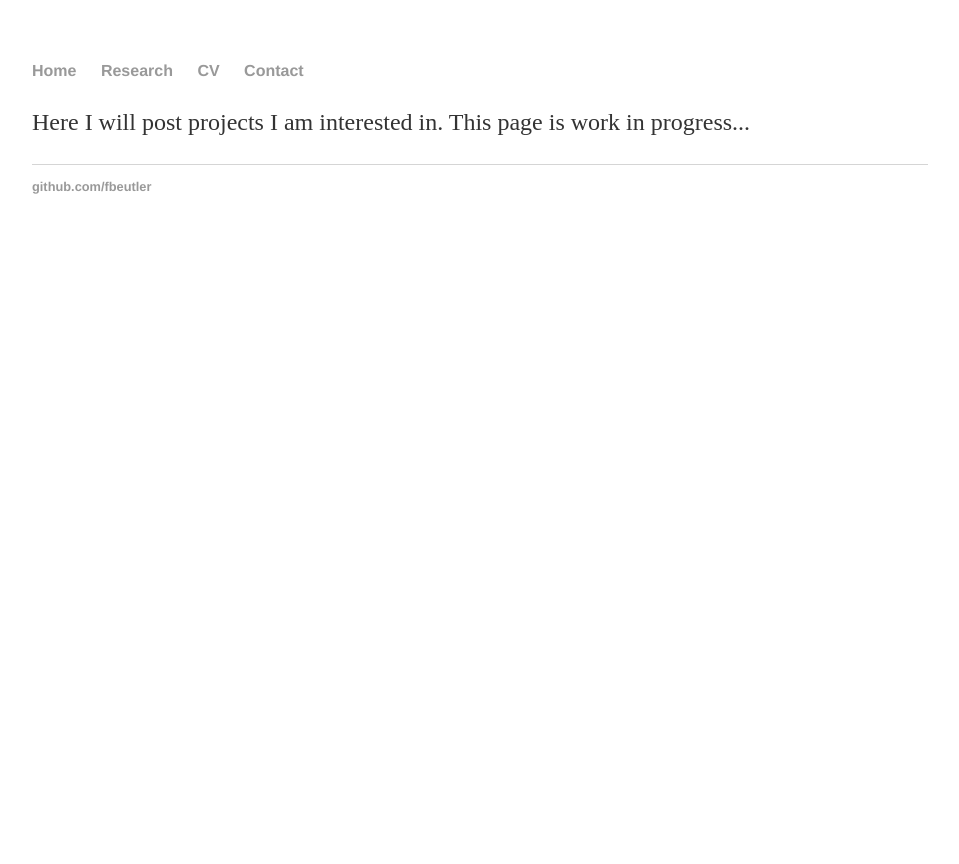
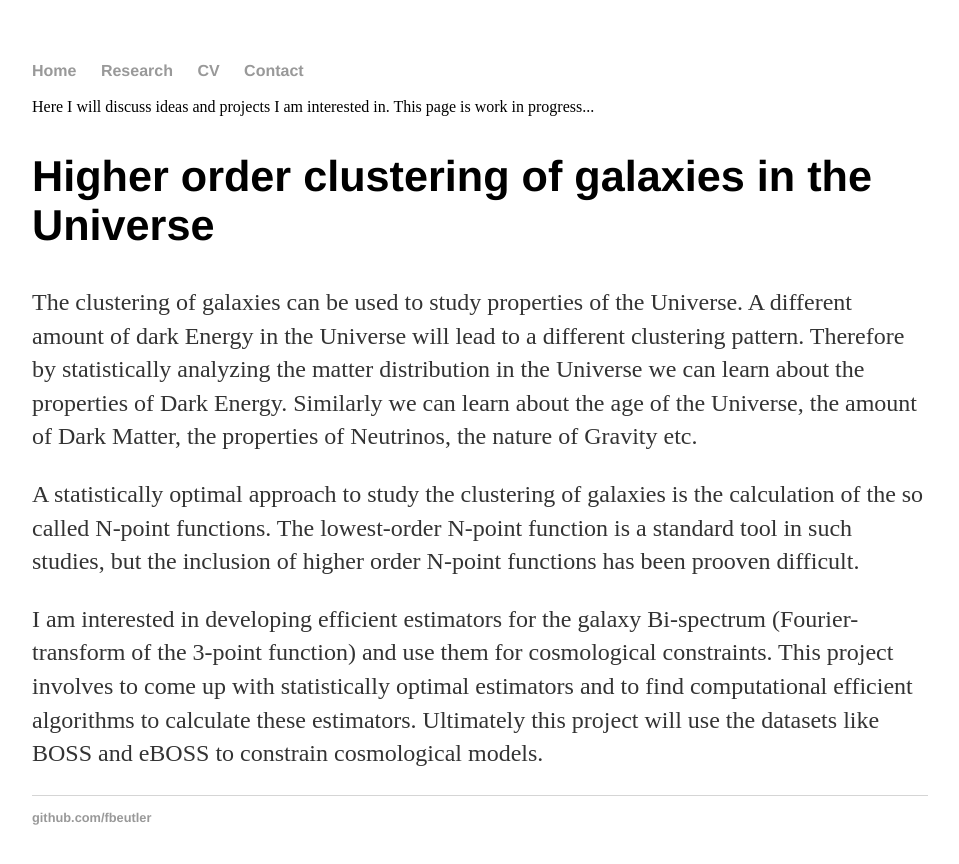
Before and after one commit to fbeutler/fbeutler.github.io, a Jekyll site: the page built from research/projects.html, in a window 1280 px wide. Shown: the top 864 px of the page, without its empty margins (160-1119 px from the left). Built offline with Jekyll 4.4.1, drawn with Linux system fonts in a browser that asks for light colours.

Commit message:
Update projects.html

```diff
--- a/research/projects.html
+++ b/research/projects.html
@@ -3,6 +3,26 @@ layout: default
 title: My research projects
 ---
 
-<p>
-  Here I will post projects I am interested in. This page is work in progress...
-</p>
+<div id="projects">
+  Here I will discuss ideas and projects I am interested in. This page is work in progress...
+
+  <h2>Higher order clustering of galaxies in the Universe</h3>
+  <p>
+    The clustering of galaxies can be used to study properties of the Universe. A different amount of dark Energy in the Universe will lead to a different
+    clustering pattern. Therefore by statistically analyzing the matter distribution in the Universe we can learn about the
+    properties of Dark Energy. Similarly we can learn about the age of the Universe, the amount of Dark Matter, the properties of Neutrinos,
+    the nature of Gravity etc.
+  </p>
+  <p>
+    A statistically optimal approach to study the clustering of galaxies is the calculation of the so called N-point functions. The
+    lowest-order N-point function is a standard tool in such studies, but the inclusion of higher order N-point functions has been
+    prooven difficult.
+  </p>
+  <p>
+    I am interested in developing efficient estimators for the galaxy Bi-spectrum (Fourier-transform of the 3-point function) and use them
+    for cosmological constraints. This project involves to come up with statistically optimal estimators and to find computational
+    efficient algorithms to calculate these estimators. Ultimately this project will use the datasets like BOSS and eBOSS to constrain
+    cosmological models.
+  </p>
+
+</div>
```
